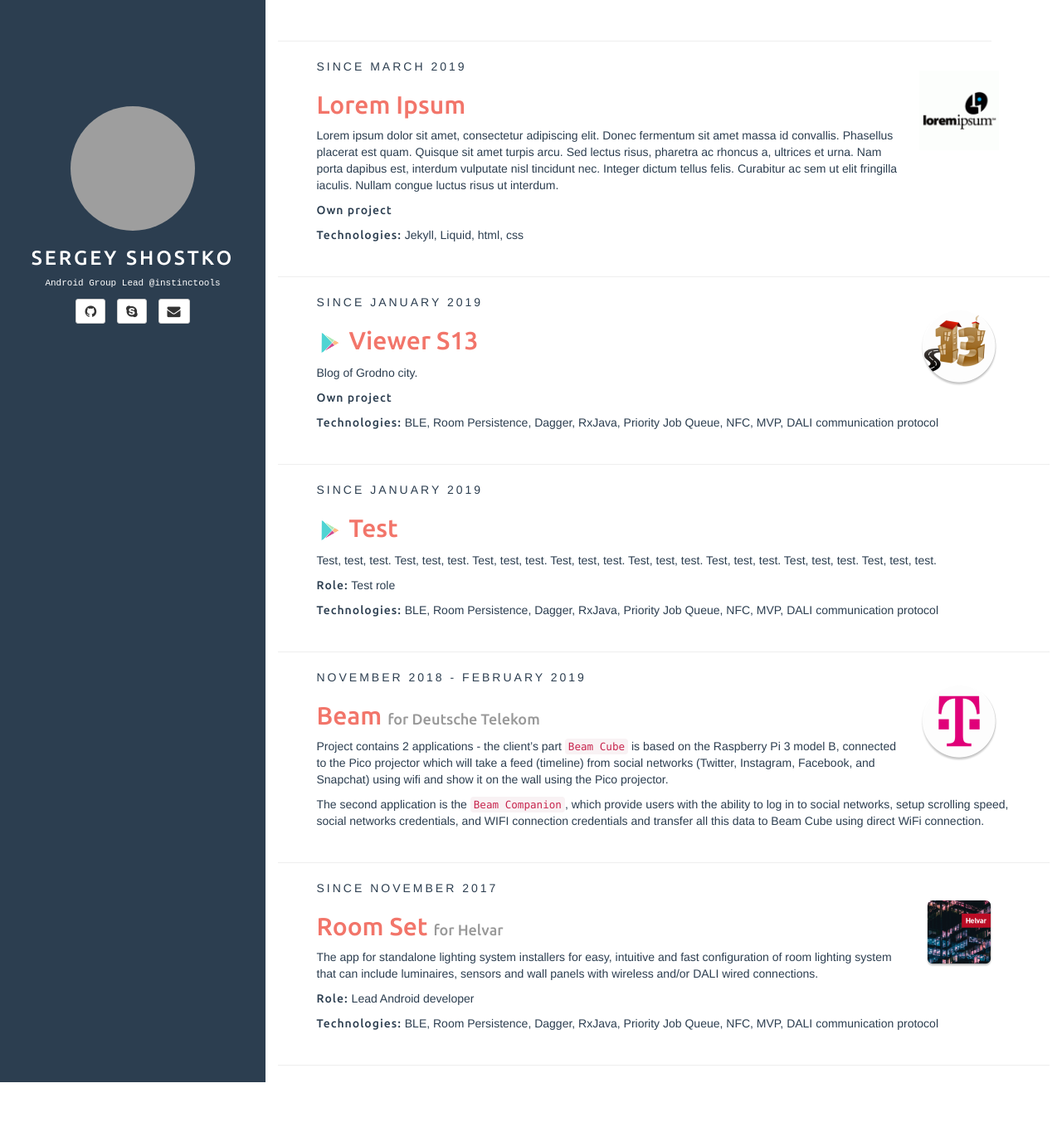
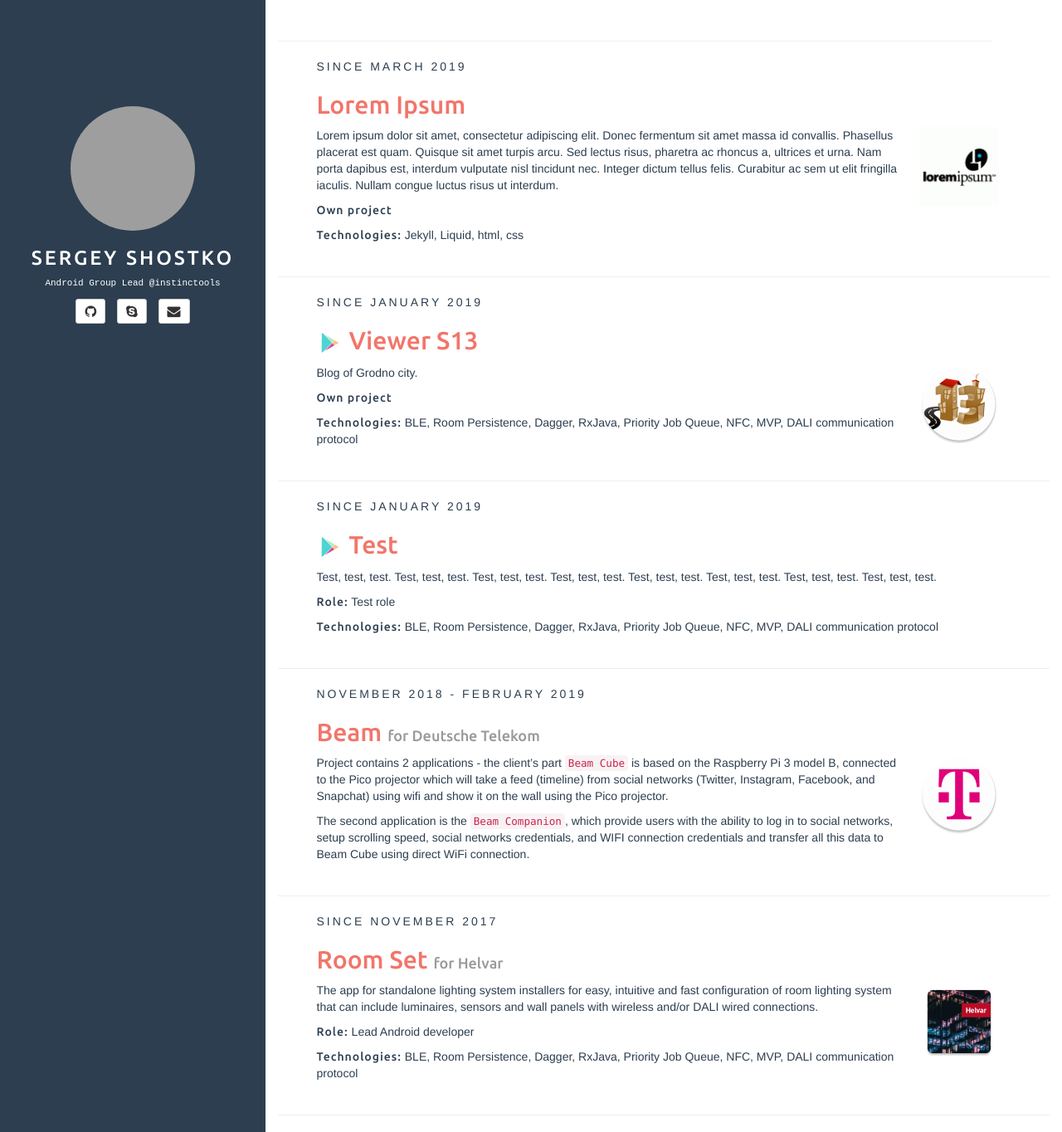
Before and after one commit to shostko/shostko.by, a Jekyll site: the page built from index.html, in a window 1280 px wide and 1364 px high. Shown: the whole window at 83% size. Built offline with Jekyll 4.4.1, drawn with Linux system fonts in a browser that asks for light colours; grey boxes are pictures that could not be loaded.

```diff
--- a/index.html
+++ b/index.html
@@ -14,10 +14,6 @@ tagline:
       since {{ project.date_start | date: "%B %Y" }}
     {% endif %}
   </span>
-
-  {% if project.image %}
-    <img src="{{ site.BASE_PATH }}{{ project.image }}" height="96" width="96" style="float: right; margin: 15px 15px 15px 15px;">
-  {% endif %}
 
   <h2>
     {% if project.url_store %}
@@ -45,6 +41,10 @@ tagline:
       </small>
     {% endif %}
   </h2>
+
+  {% if project.image %}
+    <img src="{{ site.BASE_PATH }}{{ project.image }}" height="96" width="96" style="float: right; margin: 0 15px 0 15px;">
+  {% endif %}
 
   <div>
     {% if project.fullview %}
```
